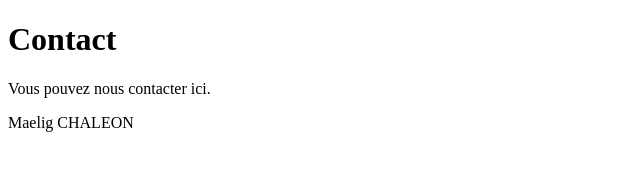
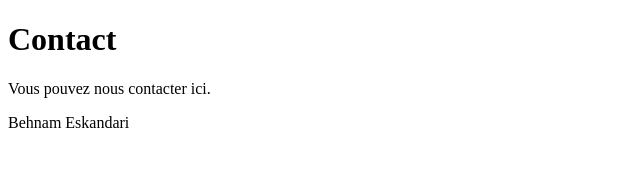
Before and after one commit to Sqdslok/CCM, a plain HTML site: page contact.html in a window 1280 px wide. Shown: the full height of the page, 0-640 px from the left. Drawn offline with Linux system fonts and the light colour scheme.

Commit message:
Modification du contact sur main

```diff
--- a/contact.html
+++ b/contact.html
@@ -7,6 +7,6 @@
 <body>
   <h1>Contact</h1>
   <p>Vous pouvez nous contacter ici.</p>
-  <p>Maelig CHALEON</p>
+  <p>Behnam Eskandari</p>
 </body>
 </html>
```
